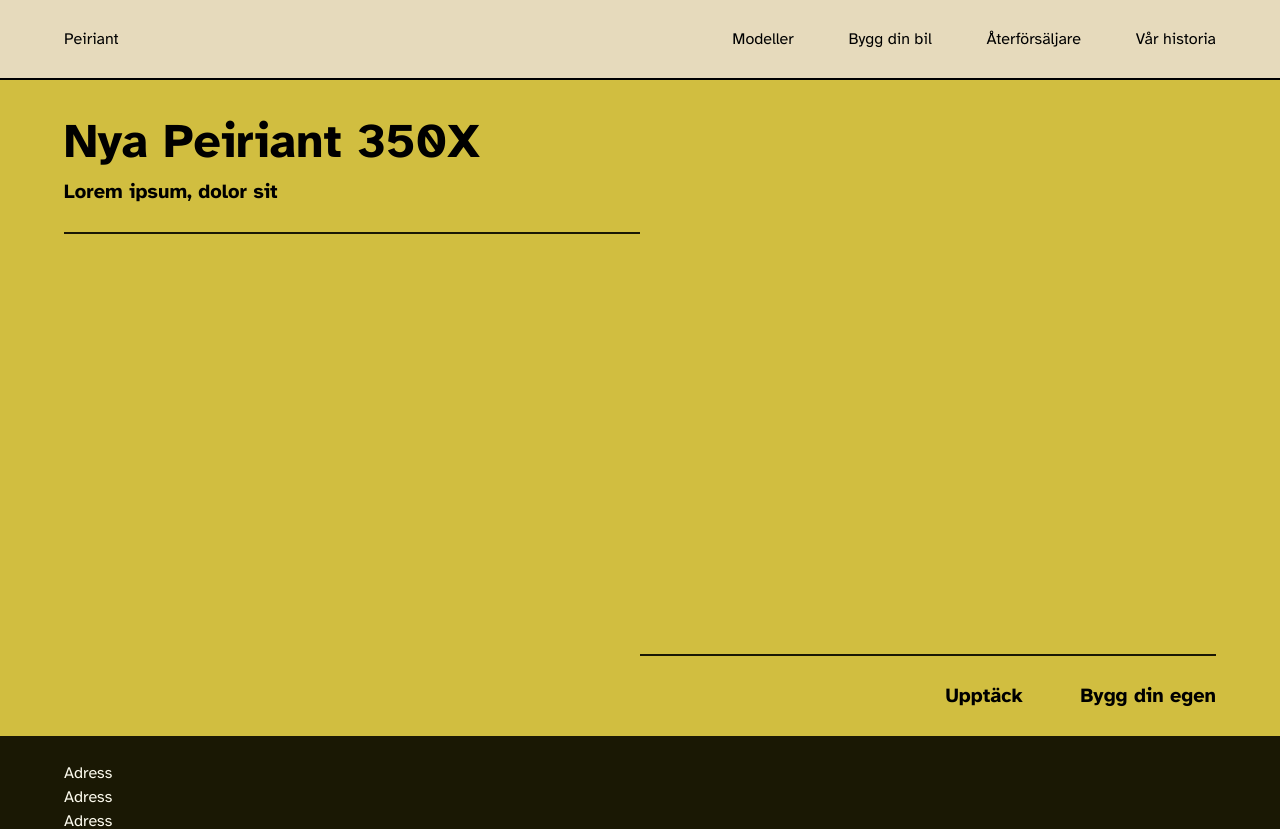
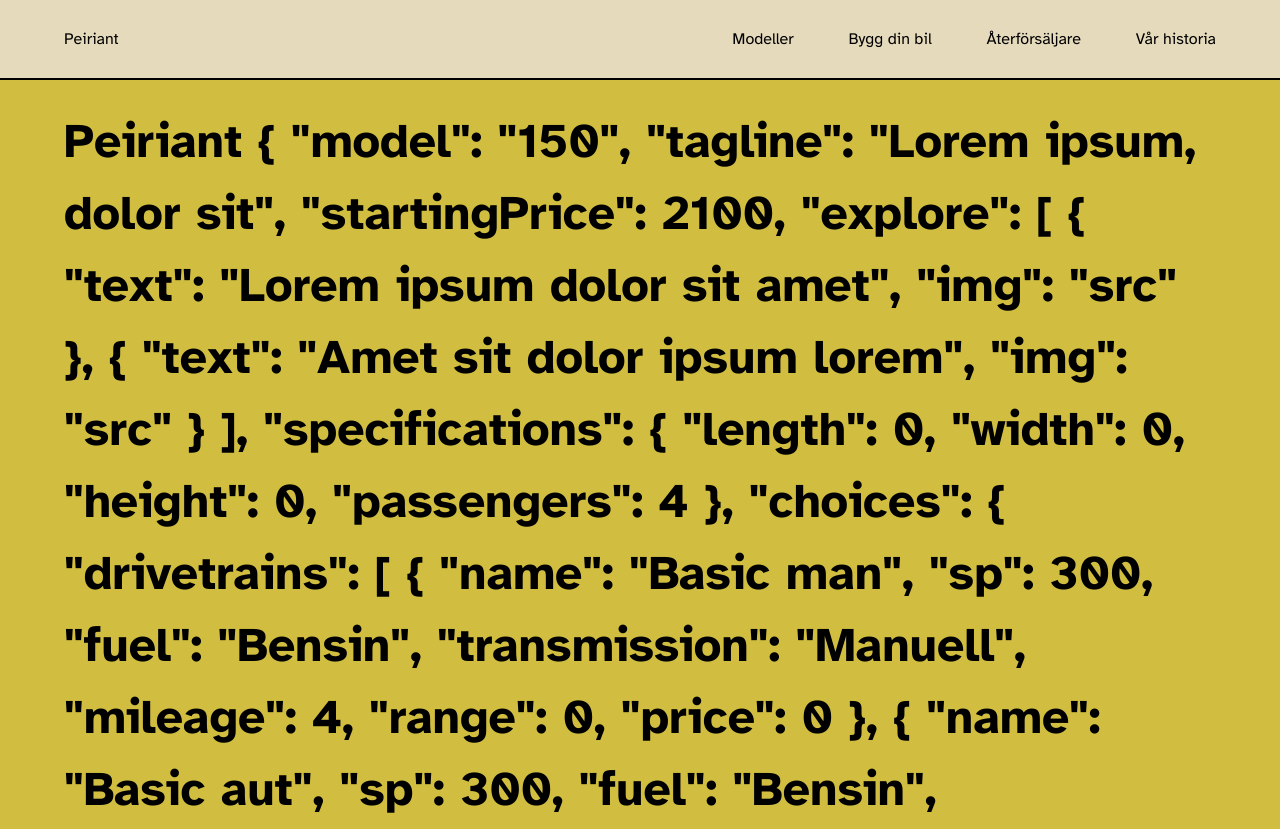
Before and after one commit to JT350120/exjobb, a Vue app: page / in a window 1280 px wide. Shown: the top 829 px of the page. Built offline with nearby package versions, Linux system fonts and the light colour scheme.

Commit message:
Pinia store content.js and a template object for a car

```diff
--- a/src/App.vue
+++ b/src/App.vue
@@ -11,15 +11,15 @@
 
   import { useGlobalStore } from './stores/global'
 
-  const store = useGlobalStore();
+  const globalVariables = useGlobalStore();
 </script>
 
 <template>
   <div class="flex flex-col min-h-screen">
     <Header />
     <div class="flex-grow flex min-h-[82vh]">
-      <Menu v-show="store.menuOpen" class="w-full" />
-      <Hero v-show="!store.menuOpen" class="w-full" />
+      <Menu v-show="globalVariables.menuOpen" class="w-full" />
+      <Hero v-show="!globalVariables.menuOpen" class="w-full" />
     </div>
     <Footer />
   </div>
--- a/src/components/Hero.vue
+++ b/src/components/Hero.vue
@@ -1,15 +1,13 @@
 <script setup>
-//import { reactive } from 'vue';
+import { useContentStore } from '../stores/content'
 
-/*const state = reactive({
-  menuOpen: false,
-});*/
+const content = useContentStore();
 </script>
 
 <template>
   <div class="w-full flex flex-col justify-between bg-yellow py-y-standard px-x-standard">
     <div>
-      <h1 class="text-xl md:text-2xl font-bold">Nya Peiriant 350X</h1>
+      <h1 class="text-xl md:text-2xl font-bold">Peiriant {{ content.models[0] }}</h1>
       <h2 class="text-md md:text-lg font-bold">Lorem ipsum, dolor sit</h2>
       <div class="w-full md:w-[50%] bg-black h-[2px] mt-y-standard"/>
     </div>
--- a/src/components/Menu.vue
+++ b/src/components/Menu.vue
@@ -7,7 +7,7 @@
 </script>
 
 <template>
-  <nav class="md:hidden z-999 text-lg w-full flex flex-col items-center px-x-standard bg-white">
+  <nav class="md:hidden z-999 text-lg w-full flex flex-col justify-evenly items-center px-x-standard bg-white">
     <div class="mb-y-standard">
       <a>Modeller</a>
     </div>
--- /dev/null
+++ b/src/stores/content.js
@@ -0,0 +1,90 @@
+import { defineStore } from 'pinia'
+
+export const useContentStore = defineStore("content", {
+    state: () => ({
+        models: [
+            {
+                model: "150",
+                tagline: "Lorem ipsum, dolor sit",
+                startingPrice: 2100,
+                explore: [
+                    {
+                        text: "Lorem ipsum dolor sit amet",
+                        img: "src",
+                    },
+                    {
+                        text: "Amet sit dolor ipsum lorem",
+                        img: "src",
+                    },
+                ],
+                specifications: {
+                    length: 0,
+                    width: 0,
+                    height: 0,
+                    passengers: 4,
+                },
+                choices: {
+                    drivetrains: [
+                        {
+                            name: "Basic man",
+                            sp: 300,
+                            fuel: "Bensin",
+                            transmission: "Manuell",
+                            mileage: 4,
+                            range: 0,
+                            price: 0,
+                        },
+                        {
+                            name: "Basic aut",
+                            sp: 300,
+                            fuel: "Bensin",
+                            transmission: "Automat",
+                            mileage: 4,
+                            range: 0,
+                            price: 70,
+                        },
+                    ],
+                    colors: [
+                        {
+                            name: "Testwhite",
+                            hex: "#ffffff",
+                            price: 0,
+                        },
+                    ],
+                    interiors: [
+                        {
+                            name: "Testblack",
+                            hex: "#000000",
+                            price: 0,
+                        },
+                    ],
+                    wheels: [
+                        {
+                            name: "Testwheels",
+                            file: "src",
+                            price: 0,
+                        },
+                    ],
+                    packages: [
+                        {
+                            name: "Utrustningspaket",
+                            price: 0,
+                        },
+                    ],
+                    extras: [
+                        {
+                            name: "Gadget",
+                            file: "src",
+                            price: 0,
+                        },
+                    ],
+                }
+
+            },
+
+            //nästa modell
+        ],
+    }),
+    actions: {
+    },
+  })
```
